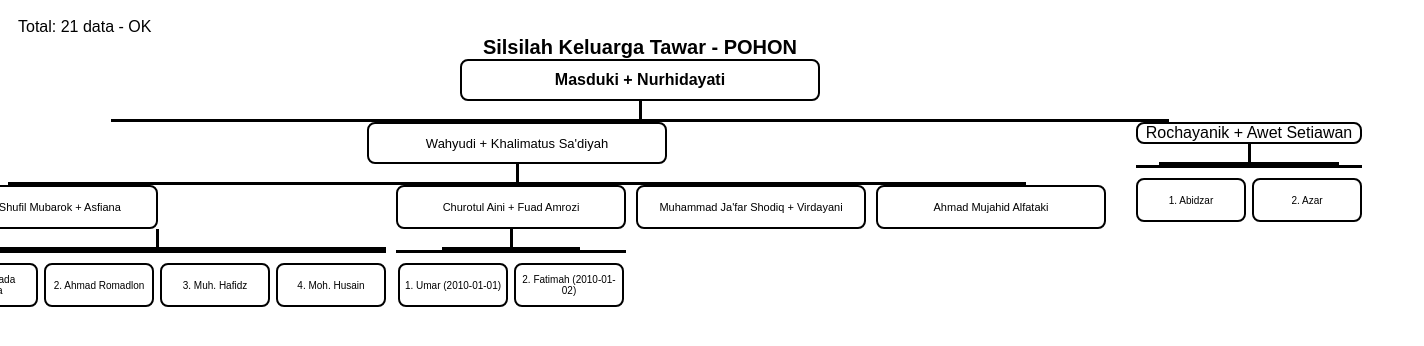
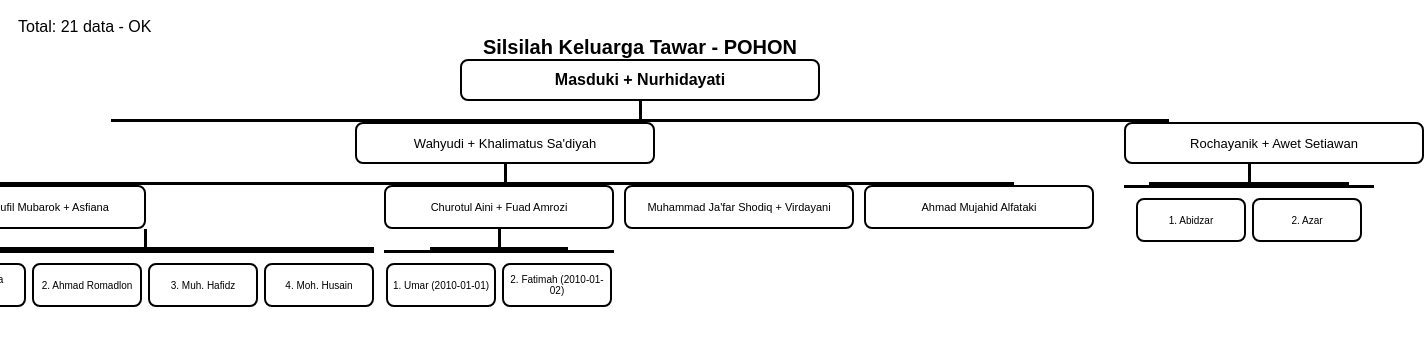
Before and after one commit to Amanah2000/Silsilah-Keluarga, a plain HTML site: page index.html in a window 1280 px wide. Shown: the whole page, 1424 px wide, since content can reach past the window. Drawn offline with Linux system fonts and the light colour scheme.

Commit message:
Fix HTML formatting and structure

```diff
--- a/index.html
+++ b/index.html
@@ -71,7 +71,7 @@ body{font-family:Arial;background:#fff;padding:10px}
     </div>
   </div>
     <div class="kanan">
-    <div class="kotak b2-kecil">Rochayanik + Awet Setiawan</div>
+    <div class="kotak b2">Rochayanik + Awet Setiawan</div>
     <div class="gv"></div>
     <div class="gh" style="width:80%"></div>
     <div class="cucu">
```
